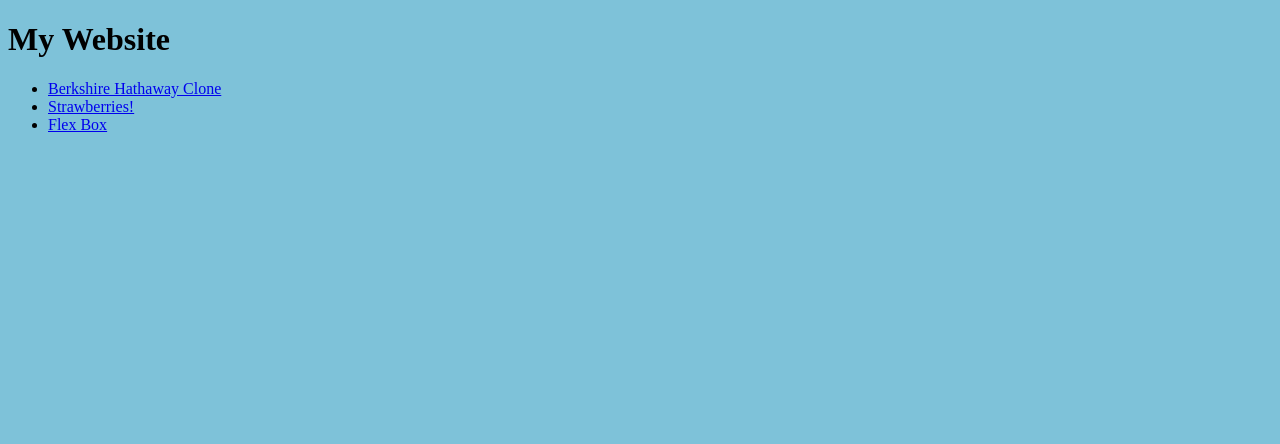
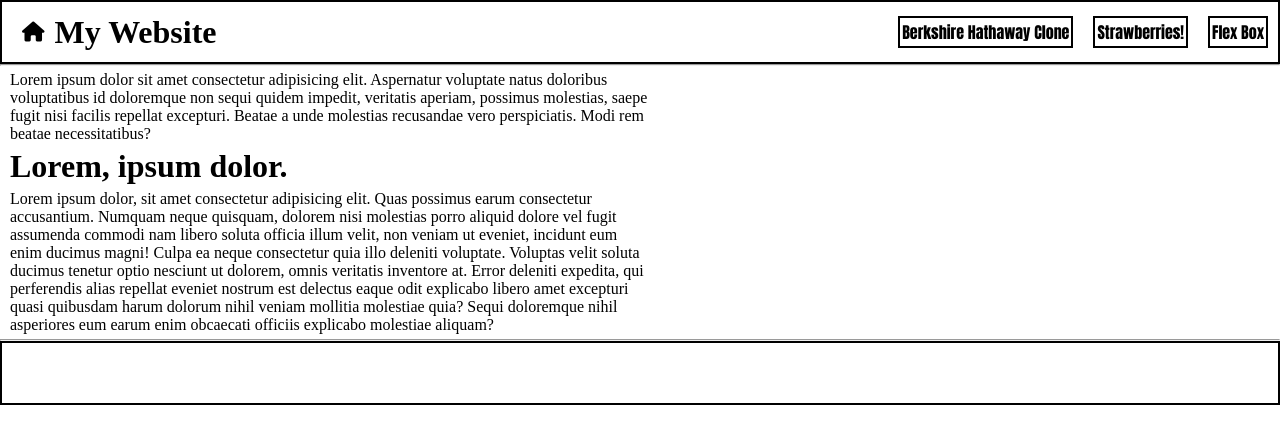
Before and after one commit to CameronChadwick/Proj-1, a plain HTML site: page index.html in a window 1280 px wide. Drawn offline with Linux system fonts and the light colour scheme.

Commit message:
main page styling

```diff
--- a/index.html
+++ b/index.html
@@ -4,16 +4,39 @@
     <meta charset="UTF-8">
     <meta name="viewport" content="width=device-width, initial-scale=1.0">
     <link rel="stylesheet" href="style.css">
+    <link rel="stylesheet" href="https://cdnjs.cloudflare.com/ajax/libs/font-awesome/6.4.2/css/all.min.css" integrity="sha512-z3gLpd7yknf1YoNbCzqRKc4qyor8gaKU1qmn+CShxbuBusANI9QpRohGBreCFkKxLhei6S9CQXFEbbKuqLg0DA==" crossorigin="anonymous" referrerpolicy="no-referrer" />
     <title>Home</title>
 </head>
 <body>
-    <h1>
-        My Website
-    </h1>
-    <ul>
-        <li><a href=".\html\berk-hath.html">Berkshire Hathaway Clone</a></li>
-        <li><a href=".\html\strawberry.html">Strawberries!</a></li>
-        <li><a href=".\html\flex-box.html">Flex Box</a></li>
-    </ul>
+    <header class="header">
+        <div class="logo-cont">
+            <a href="index.html" class="home-link"><i class="fa-solid fa-house fa-lg"></i></a>
+            <h1 class="title">
+            My Website
+            </h1>
+        </div>
+        <div class="header-nav">
+            <a href=".\html\berk-hath.html" target="_blank" class="nav-items">Berkshire Hathaway Clone</a>
+            <a href=".\html\strawberry.html" target="_blank" class="nav-items">Strawberries!</a>
+            <a href=".\html\flex-box.html" target="_blank" class="nav-items">Flex Box</a>
+        </div>
+    </header>
+    <hr class="header-line">
+    <main>
+        <p class="lorem">
+            Lorem ipsum dolor sit amet consectetur adipisicing elit. Aspernatur voluptate natus doloribus voluptatibus id doloremque non sequi quidem impedit, veritatis aperiam, possimus molestias, saepe fugit nisi facilis repellat excepturi. Beatae a unde molestias recusandae vero perspiciatis. Modi rem beatae necessitatibus?
+        </p>
+        <h1 class="lorem-h1">
+            Lorem, ipsum dolor.
+        </h1>
+        <p class="lorem">
+            Lorem ipsum dolor, sit amet consectetur adipisicing elit. Quas possimus earum consectetur accusantium. Numquam neque quisquam, dolorem nisi molestias porro aliquid dolore vel fugit assumenda commodi nam libero soluta officia illum velit, non veniam ut eveniet, incidunt eum enim ducimus magni! Culpa ea neque consectetur quia illo deleniti voluptate. Voluptas velit soluta ducimus tenetur optio nesciunt ut dolorem, omnis veritatis inventore at. Error deleniti expedita, qui perferendis alias repellat eveniet nostrum est delectus eaque odit explicabo libero amet excepturi quasi quibusdam harum dolorum nihil veniam mollitia molestiae quia? Sequi doloremque nihil asperiores eum earum enim obcaecati officiis explicabo molestiae aliquam?
+        </p>
+    </main>
+    <hr class="footer-line">
+    <footer class="footer">
+
+    </footer>
+
 </body>
 </html>
--- a/style.css
+++ b/style.css
@@ -1,3 +1,64 @@
-body {
-    background-color: #7ec2d9;
+* {
+    padding: 0;
+    margin: 0;
+    box-sizing: border-box;
 }
+
+.header {
+    display: flex;
+    justify-content: space-between;
+    height: 4rem;
+    align-items: center;
+    border: 2px solid black;
+}
+
+.logo-cont {
+    display: flex;
+    align-items: center;
+    justify-content: space-around;
+    margin-left: 20px;
+}
+
+.home-link {
+    color: black;
+}
+
+.title {
+    margin-left: 10px;
+}
+
+.header-nav {
+    display: flex;
+    align-items: center;
+    justify-content: flex-end;
+}
+
+.nav-items {
+    margin: 0 10px;
+    text-decoration: none;
+    font-family: Impact, Haettenschweiler, 'Arial Narrow Bold', sans-serif;
+    color: black;
+    padding: 2px;
+    border: 2px solid black;
+}
+
+.lorem {
+    width: 50%;
+    margin: 5px 10px;
+}
+
+.lorem-h1 {
+    margin: 5px 10px;
+}
+
+.footer-line {
+    align-items: flex-end;
+}
+
+.footer {
+    display: flex;
+    justify-content: space-between;
+    height: 4rem;
+    align-items: center;
+    border: 2px solid black;
+}
```
